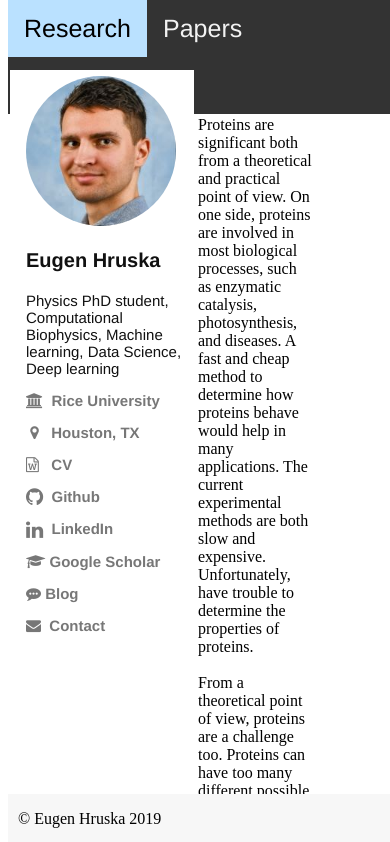
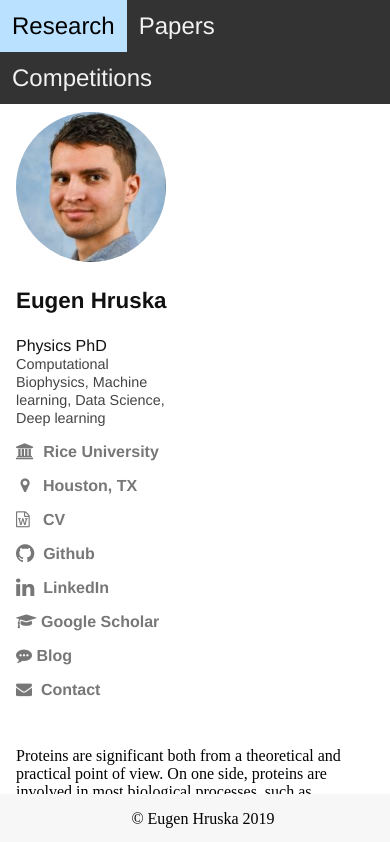
Before and after one commit to euhruska/euhruska.github.io, a plain HTML site: page index.html in a window 390 px wide. Shown: the top 842 px of the page. Drawn offline with Linux system fonts and the light colour scheme.

Commit message:
responsive

```diff
--- a/index.html
+++ b/index.html
@@ -1,8 +1,9 @@
 <!DOCTYPE html>
 <html>
+
   <head>
     <meta name="author" content="Eugen Hruska">
-<meta name="verify-v1" content="zoUtUrbHhSc83/jIypZS0+KjoWEnlHcIpTuy4btYb/Q=" >
+    <meta name="verify-v1" content="zoUtUrbHhSc83/jIypZS0+KjoWEnlHcIpTuy4btYb/Q=">
     <title>Eugen Hruska</title>
   </head>
   <link rel="stylesheet" href="https://cdnjs.cloudflare.com/ajax/libs/font-awesome/4.7.0/css/font-awesome.min.css">
@@ -22,11 +23,12 @@
       <!--<img src="https://plchldr.co/i/150x150" alt="plchldr.co" class="rounded">-->
       <img src="images/profile.jpg" alt="profile" width="150" class="rounded">
       <p class="bold"> Eugen Hruska</p>
-  <p class="small">Physics PhD student, Computational Biophysics, Machine learning, Data Science, Deep learning</p>
-  <p><a href="https://ctbp.rice.edu/people/graduate-students" > <i class="fa fa-institution"></i> &nbsp;Rice University</a></p>
-  <p><a href="https://www.google.com/maps/place/Rice+University/@36.6957916,-105.458713,4.43z/data=!4m5!3m4!1s0x8640c064b7f18e1f:0xe2cd9cf065c43eb5!8m2!3d29.7173941!4d-95.4018312" >&nbsp;<i class="fa fa-map-marker"></i> &nbsp;&nbsp;Houston, TX</a></p>
-  <p><a href="https://drive.google.com/file/d/12Bq2kolMM970PrtoOVj7KlkRPe5hQn1U/view?usp=sharing" > <i class="fa fa-file-word-o"></i>  &nbsp; CV</a></p>
-  <p><a href="https://github.com/euhruska" > <i class="fa fa-lg fa-github"></i>  &nbsp;Github</a></p>
+      <p class="small">Physics PhD
+        <span>Computational Biophysics, Machine learning, Data Science, Deep learning</span></p>
+      <p><a href="https://ctbp.rice.edu/people/graduate-students"> <i class="fa fa-institution"></i> &nbsp;Rice University</a></p>
+      <p><a href="https://www.google.com/maps/place/Rice+University/@36.6957916,-105.458713,4.43z/data=!4m5!3m4!1s0x8640c064b7f18e1f:0xe2cd9cf065c43eb5!8m2!3d29.7173941!4d-95.4018312">&nbsp;<i class="fa fa-map-marker"></i> &nbsp;&nbsp;Houston, TX</a></p>
+      <p><a href="https://drive.google.com/file/d/12Bq2kolMM970PrtoOVj7KlkRPe5hQn1U/view?usp=sharing"> <i class="fa fa-file-word-o"></i>  &nbsp; CV</a></p>
+      <p><a href="https://github.com/euhruska"> <i class="fa fa-lg fa-github"></i>  &nbsp;Github</a></p>
       <p><a href="https://www.linkedin.com/in/eugen-hruska/"> <i class="fa fa-lg fa-linkedin"></i> &nbsp;LinkedIn</a></p>
       <p><a href="https://scholar.google.com/citations?user=Rq6m2UIAAAAJ"> <i class="fa fa-mortar-board"></i>&nbsp;Google Scholar</a></p>
       <p><a href="https://medium.com/@eugenhruska"> <i class="fa fa-commenting"></i>&nbsp;Blog</a></p>
@@ -36,17 +38,25 @@
 
     <div class="main">
       <p>
-Proteins are significant both from a theoretical and practical point of view. On one side, proteins are involved in most biological processes, such as enzymatic catalysis, photosynthesis, and diseases. A fast and cheap method to determine how proteins behave would help in many applications. The current experimental methods are both slow and expensive. Unfortunately, have trouble to determine the properties of proteins.
-<br><br>
-From a theoretical point of view, proteins are a challenge too. Proteins can have too many different possible shapes. This doesn't allow to predict the behavior of protein in a simple way. Only recently have powerful computers like Anton allowed to fold small proteins by brute force approach. Brute force means that the protein is simulated exactly as it is in the real world. The achieve reasonable accuracy it takes months or years to simulate milliseconds of protein behavior. Below in the figure is the size of some of the largest proteins which could be folded on a computer, with around a millisecond simulation time. Most proteins don't fold in this short time since they are larger. Only for fast-folding proteins, the whole protein behavior can be simulated. Simulating protein behavior on this short timescales not only improved our understanding of proteins and biology but allowed to improve the design of new drugs. Still, most biological processes have longer timescales and are out of reach with these methods. More about my research into new methods to reach longer timescales in the Papers section.
+        Proteins are significant both from a theoretical and practical point of view. On one side, proteins are involved in most biological processes, such as enzymatic catalysis, photosynthesis, and diseases. A fast and cheap method to determine how proteins
+        behave would help in many applications. The current experimental methods are both slow and expensive. Unfortunately, have trouble to determine the properties of proteins.
+        <br><br> From a theoretical point of view, proteins are a challenge too. Proteins can have too many different possible shapes. This doesn't allow to predict the behavior of protein in a simple way. Only recently have powerful computers like Anton
+        allowed to fold small proteins by brute force approach. Brute force means that the protein is simulated exactly as it is in the real world. The achieve reasonable accuracy it takes months or years to simulate milliseconds of protein behavior.
+        Below in the figure is the size of some of the largest proteins which could be folded on a computer, with around a millisecond simulation time. Most proteins don't fold in this short time since they are larger. Only for fast-folding proteins,
+        the whole protein behavior can be simulated. Simulating protein behavior on this short timescales not only improved our understanding of proteins and biology but allowed to improve the design of new drugs. Still, most biological processes have
+        longer timescales and are out of reach with these methods. More about my research into new methods to reach longer timescales in the Papers section.
       </p>
-<figure align ="center">
-  <img src="images/all_fast_folding_proteins.png" alt="anton" width="600">
+      <figure align="center">
+        <img src="images/all_fast_folding_proteins.png" alt="anton" width="600" class="resi">
+        <!--<img src="https://plchldr.co/i/600x530" alt="plchldr.co" class="resi">-->
         <p> <small> Results from Anton supercomputer, folding of several small proteins. How fast-folding proteins fold, Shaw et al., Science, 2011 </small></p>
       </figure>
-
-
       <!--<h1><a name="top">Science Competitions</a></h1>-->
+      <br><br> From a theoretical point of view, proteins are a challenge too. Proteins can have too many different possible shapes. This doesn't allow to predict the behavior of protein in a simple way. Only recently have powerful computers like Anton
+      allowed to fold small proteins by brute force approach. Brute force means that the protein is simulated exactly as it is in the real world. The achieve reasonable accuracy it takes months or years to simulate milliseconds of protein behavior. Below
+      in the figure is the size of some of the largest proteins which could be folded on a computer, with around a millisecond simulation time. Most proteins don't fold in this short time since they are larger. Only for fast-folding proteins, the whole
+      protein behavior can be simulated. Simulating protein behavior on this short timescales not only improved our understanding of proteins and biology but allowed to improve the design of new drugs. Still, most biological processes have longer timescales
+      and are out of reach with these methods. More about my research into new methods to reach longer timescales in the Papers section.
       </p>
     </div>
 
@@ -57,13 +67,21 @@ From a theoretical point of view, proteins are a challenge too. Proteins can hav
 
   </body>
   <script>
-  (function(i,s,o,g,r,a,m){i['GoogleAnalyticsObject']=r;i[r]=i[r]||function(){
-  (i[r].q=i[r].q||[]).push(arguments)},i[r].l=1*new Date();a=s.createElement(o),
-  m=s.getElementsByTagName(o)[0];a.async=1;a.src=g;m.parentNode.insertBefore(a,m)
-  })(window,document,'script','https://www.google-analytics.com/analytics.js','ga');
+    (function(i, s, o, g, r, a, m) {
+      i['GoogleAnalyticsObject'] = r;
+      i[r] = i[r] || function() {
+        (i[r].q = i[r].q || []).push(arguments)
+      }, i[r].l = 1 * new Date();
+      a = s.createElement(o),
+        m = s.getElementsByTagName(o)[0];
+      a.async = 1;
+      a.src = g;
+      m.parentNode.insertBefore(a, m)
+    })(window, document, 'script', 'https://www.google-analytics.com/analytics.js', 'ga');
 
     ga('create', 'UA-76710605-1', 'auto');
     ga('send', 'pageview');
 
   </script>
+
 </html>
--- a/styles.css
+++ b/styles.css
@@ -1,33 +1,48 @@
-#parent{
-  overflow: hidden;
+body {
+  margin: 0px;
+  padding: 0px;
+  margin-left: 0px;
+  padding-left: 0px;
+  padding-top: 0px;
+  left: 0px;
+  /*overflow: hidden;*/
 }
+
 /* The navigation bar */
+
 .navbar {
   overflow: hidden;
   /*padding: 0px/* 60px;*/
-  font-size: 25px;
-  font-family: Helvetica; /*Arial, Helvetica, sans-serif;*/
+  font-size: 1.5em;
+  font-family: Helvetica;
+  /*Arial, Helvetica, sans-serif;*/
   background-color: #333;
-  position: fixed; /* Set the navbar to fixed position */
-  top: 0; /* Position the navbar at the top of the page */
-  width: 100%; /* Full width */
+  position: fixed;
+  /* Set the navbar to fixed position */
+  top: 0;
+  /* Position the navbar at the top of the page */
+  width: 100%;
+  /* Full width */
+  text-align: center;
 }
 
 /* Links inside the navbar */
+
 .navbar a {
   float: left;
-  display: block;
   color: #f2f2f2;
   text-align: center;
-  padding: 14px 16px;
+  padding: 0.5em 0.5em;
   text-decoration: none;
 }
 
 /* Change background on mouse-over */
+
 .navbar a:hover {
   background: #ddd;
   color: black;
 }
+
 .navbar a.active {
   background: #bae1ff;
   color: black;
@@ -36,42 +51,48 @@
 .sidebar {
   /*height: 100%;*/
   font-family: Helvetica;
-  width: 160px;
+  width: 10em;
   position: fixed;
-  z-index: 1;
-  top: 70px;
-  bottom: 100px;
-  left: 10px;
+  /*z-index: 1;*/;
   background-color: #ffffff;
   /*overflow-x: hidden;*/
-  padding-top: 16px;
-  padding-bottom: 16px;
+  padding-top: 0.5em;
+  padding-left: 1em;
+  padding-bottom: 1em;
   background: #fff;
   overflow: hidden;
-  padding: 8px 0;
-  padding: 6px 8px 6px 16px;
+  padding-right: 1em;
   text-decoration: none;
-  font-size: 15px;
+  font-size: 1em;
   color: #818181;
-  display: block;
+  float: left;
+  /*display: block;*/
 }
 
+/* Style links on mouse-over */
 
-/* Style links on mouse-over */
 .sidebar a:hover {
   color: #444444;
 }
+
 .sidebar p.bold {
   font-weight: bold;
-  font-size: 20px;
+  font-size: 1.4em;
   color: #111111;
 }
 
 .sidebar p.small {
   /*font-weight: bold;*/
-  font-size: 15px;
+  font-size: 1em;
   color: #111111;
 }
+
+.sidebar span {
+  /*font-weight: bold;*/
+  font-size: 0.9em;
+  color: #444444;
+}
+
 .sidebar a {
   font-weight: bold;
   /*color: #fb3f00;*/
@@ -80,32 +101,77 @@
 }
 
 .sidebar p.link {
-   color: #fb3f00;
-   text-decoration: none;
+  color: #fb3f00;
+  text-decoration: none;
 }
+
 /* Main content */
+
 .main {
- /* margin-top: 300px;  Add a top margin to avoid content overlay */
+  /* margin-top: 300px;  Add a top margin to avoid content overlay */
   /* top right bottom left*/
-  margin: 100px 70px 150px 190px;
-  overflow: hidden;
+  margin: 4em 1em 4em 12em;
+  font-size: 1em;
 }
 
 .rounded {
   border-radius: 50%;
 }
 
+.resi {
+  height: auto;
+  max-width: 100%;
+}
 
 .bottombar {
   overflow: hidden;
-  background-color: #f7f7f7;/*#c0c5ce;*/
-  position: fixed; /* Set the navbar to fixed position */
-  bottom: 0; /* Position the navbar at the top of the page */
-  width: 100%; /* Full width */
-  padding: 0px 10px 0px 10px;
+  background-color: #f7f7f7;
+  /*#c0c5ce;*/
+  position: fixed;
+  /* Set the navbar to fixed position */
+  bottom: 0;
+  /* Position the navbar at the top of the page */
+  width: 100%;
+  /* Full width */
+  padding: 0em 0.5em 0em 0.5em;
+  text-align: center;
 }
 
-@media screen and (max-height: 450px) {
-  .sidebar {padding-top: 15px;}
-  .sidebar a {font-size: 18px;}
+@media all and (max-height: 750px) {
+  .sidebar {
+    padding-top: 0.5em;
+    position: static;
+    overflow: visible;
+    /*background-color: #333333;*/
+    /*float:left;*/
+  }
+  .main {
+    top: 0em;
+    /*width: 100%-13em;*/
+    /*z-index: 1;*/
+  }
 }
+
+@media all and (max-width: 500px) {
+  .sidebar {
+    padding-top: 4em;
+    position: static;
+    overflow: visible;
+  }
+  .main {
+    top: 0em;
+    /*background-color: #333333;*/
+    float: left;
+    width: auto;
+    margin: 0em 1em 3em 1em;
+  }
+}
+@media all and (max-width: 400px) {
+  .sidebar {
+    padding-top: 7em;
+    }}
+
+@media all and (max-width: 220px) {
+  .sidebar {
+    padding-top: 10em;
+    }}
```
Also changed, not shown: competitions.html (+7 -6 lines), papers.html (+3 -2 lines). Lines whose indentation alone changed are shown as unchanged.
